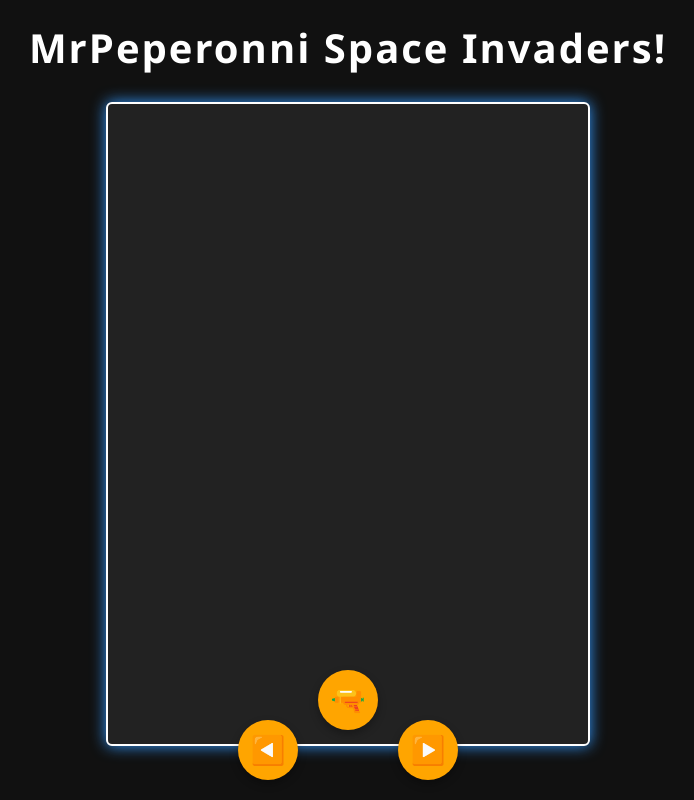
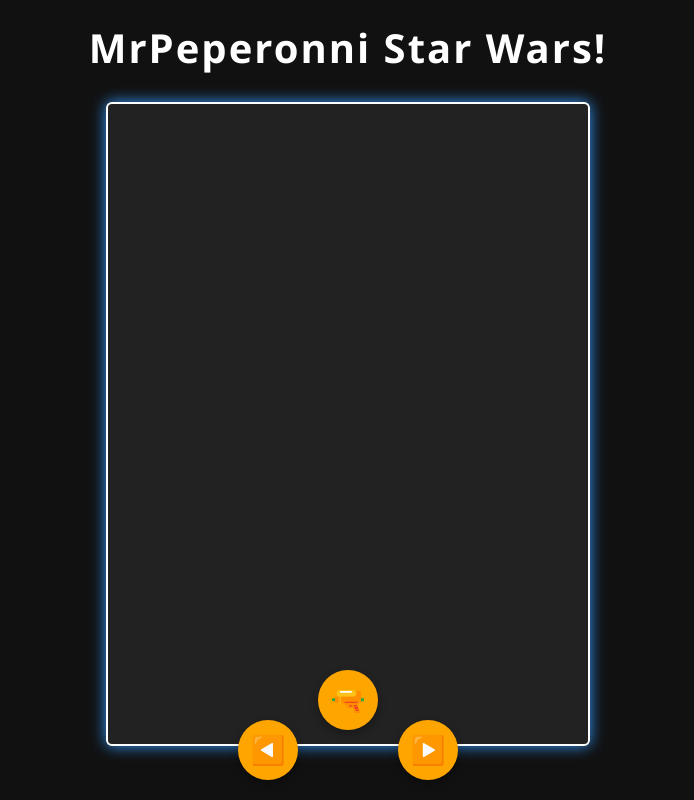
Before and after one commit to rizzlafizz/Mr.Peperonni-Challenge, a plain HTML site: page index.html in a window 1280 px wide. Shown: the whole page, without its empty margins (292-986 px from the left). Drawn offline with Linux system fonts and the light colour scheme.

Commit message:
Update index.html

```diff
--- a/index.html
+++ b/index.html
@@ -7,7 +7,7 @@
   <link rel="stylesheet" href="style.css" />
 </head>
 <body>
-  <h1>MrPeperonni Space Invaders!</h1>
+  <h1>MrPeperonni Star Wars!</h1>
   <canvas id="gameCanvas" width="480" height="640"></canvas>
 
   <div class="mobile-controls">
```
